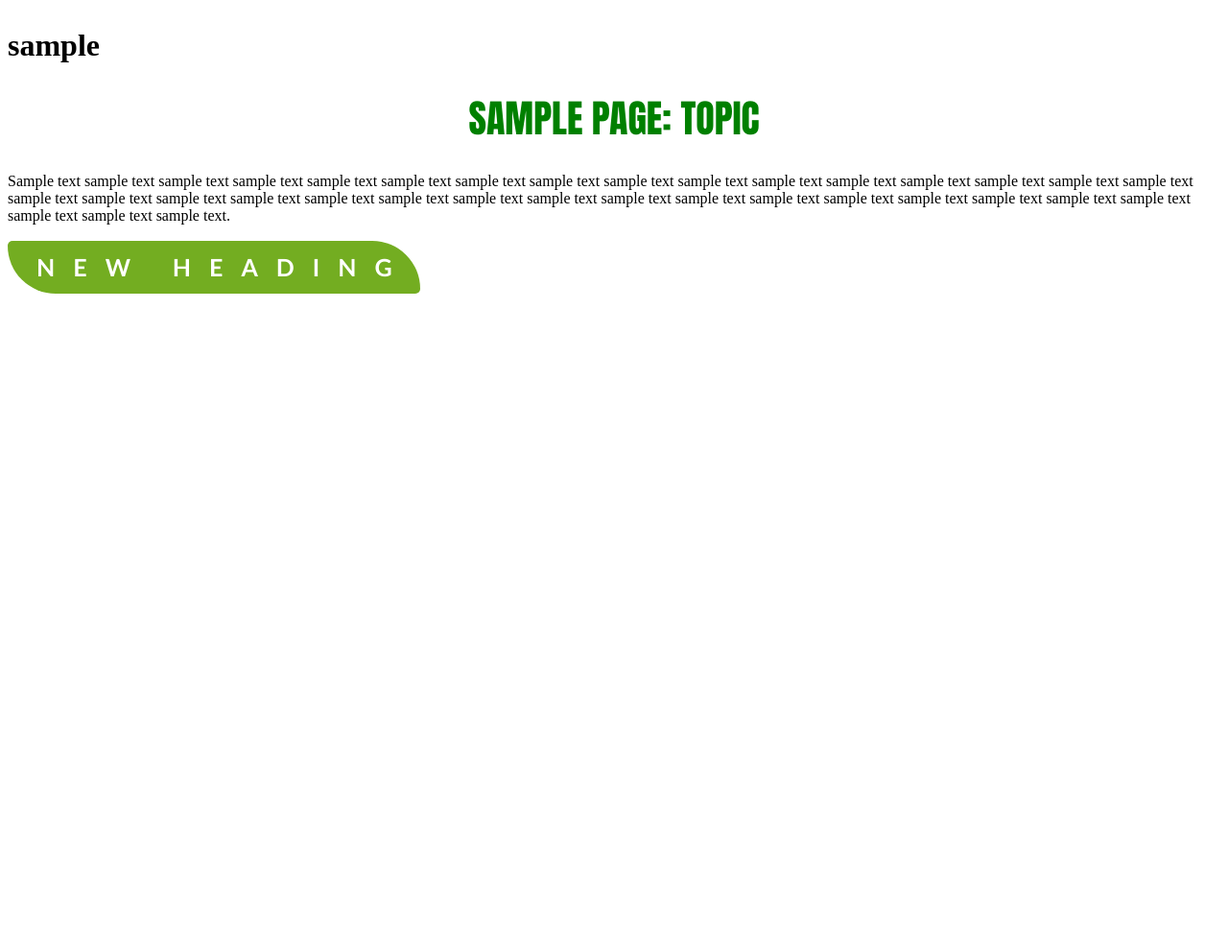
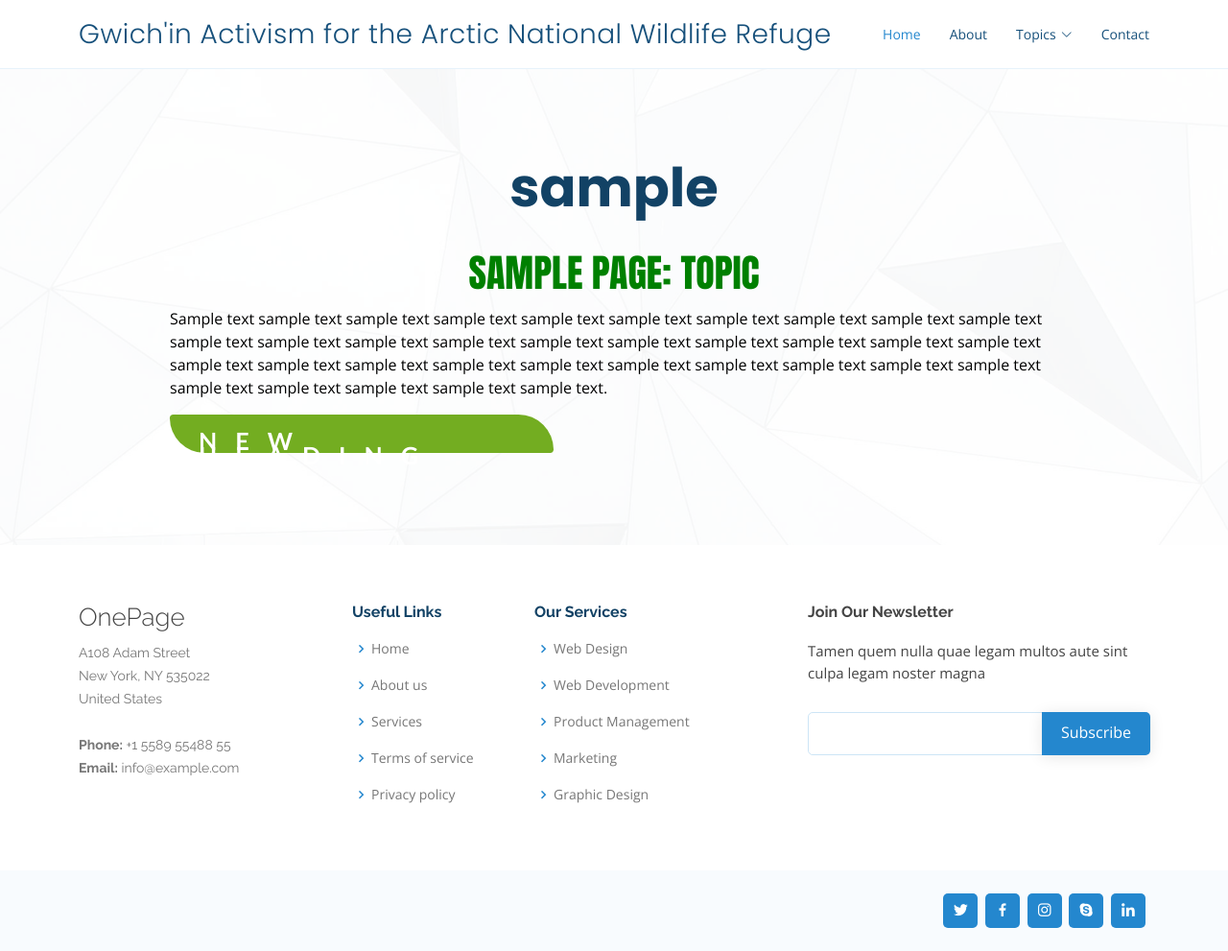
Before and after one commit to rudainaa/anthro281, a FastAPI app: page /topic/test-1 in a window 1280 px wide. Shown: the whole page at 96% size. Before the commit the page ends 306 px from the top, so only its background shows below. Run offline with FastAPI, Linux system fonts and the light colour scheme; some libraries are stand-ins or nearby versions.

Commit message:
added base template and theme to topic page

```diff
--- a/main.py
+++ b/main.py
@@ -40,6 +40,7 @@ def index(request:Request):
 @app.get("/topic/{slug}")
 def topics(request:Request, slug:str):
     context = {"request": request}
+    context['topics'] = load_topics()
     context['page'] = load_topics(stem=slug)[0]
 
     return templates.TemplateResponse("topic.html", context)
--- /dev/null
+++ b/templates/base.html
@@ -0,0 +1,156 @@
+<!DOCTYPE html>
+<html lang="en">
+
+<head>
+  <meta charset="utf-8">
+  <meta content="width=device-width, initial-scale=1.0" name="viewport">
+
+  <title>{% block title %}Anthropology 281{% endblock %}</title>
+  <meta content="" name="description">
+  <meta content="" name="keywords">
+
+  <!-- Favicons -->
+  <link href="../assets/img/favicon.png" rel="icon">
+  <link href="../assets/img/apple-touch-icon.png" rel="apple-touch-icon">
+
+  <!-- Google Fonts -->
+  <link href="https://fonts.googleapis.com/css?family=Open+Sans:300,300i,400,400i,600,600i,700,700i|Raleway:300,300i,400,400i,500,500i,600,600i,700,700i|Poppins:300,300i,400,400i,500,500i,600,600i,700,700i" rel="stylesheet">
+
+  <!-- Vendor CSS Files -->
+  <link href="../assets/vendor/aos/aos.css" rel="stylesheet">
+  <link href="../assets/vendor/bootstrap/css/bootstrap.min.css" rel="stylesheet">
+  <link href="../assets/vendor/bootstrap-icons/bootstrap-icons.css" rel="stylesheet">
+  <link href="../assets/vendor/boxicons/css/boxicons.min.css" rel="stylesheet">
+  <link href="../assets/vendor/glightbox/css/glightbox.min.css" rel="stylesheet">
+  <link href="../assets/vendor/remixicon/remixicon.css" rel="stylesheet">
+  <link href="../assets/vendor/swiper/swiper-bundle.min.css" rel="stylesheet">
+
+  <!-- Template Main CSS File -->
+  <link href="../assets/css/style.css" rel="stylesheet">
+
+  <!-- =======================================================
+  * Template Name: OnePage - v4.7.0
+  * Template URL: https://bootstrapmade.com/onepage-multipurpose-bootstrap-template/
+  * Author: BootstrapMade.com
+  * License: https://bootstrapmade.com/license/
+  ======================================================== -->
+</head>
+
+<body>
+
+  <!-- ======= Header ======= -->
+  <header id="header" class="fixed-top">
+    <div class="container d-flex align-items-center justify-content-between">
+
+      <h1 class="logo"><a href="/">Gwich'in Activism for the Arctic National Wildlife Refuge</a></h1>
+      <!-- Uncomment below if you prefer to use an image logo -->
+      <!-- <a href="index.html" class="logo"><img src="../assets/img/logo.png" alt="" class="img-fluid"></a>-->
+
+      <nav id="navbar" class="navbar">
+        <ul>
+          <li><a class="nav-link scrollto active" href="#hero">Home</a></li>
+          <li><a class="nav-link scrollto" href="#about">About</a></li>
+          <li class="dropdown"><a href="#"><span>Topics</span> <i class="bi bi-chevron-down"></i></a>
+            <ul>
+                {% for t in topics %}
+                    <li><a href="/topic/{{t.stem}}">{{ t.title }}</a></li>
+                {% endfor %}
+
+            </ul>
+          </li>
+          <li><a class="nav-link scrollto" href="#contact">Contact</a></li>
+
+        </ul>
+        <i class="bi bi-list mobile-nav-toggle"></i>
+      </nav><!-- .navbar -->
+
+    </div>
+  </header><!-- End Header -->
+{% block content %}{% endblock %}
+
+  <!-- ======= Footer ======= -->
+  <footer id="footer">
+
+    <div class="footer-top">
+      <div class="container">
+        <div class="row">
+
+          <div class="col-lg-3 col-md-6 footer-contact">
+            <h3>OnePage</h3>
+            <p>
+              A108 Adam Street <br>
+              New York, NY 535022<br>
+              United States <br><br>
+              <strong>Phone:</strong> +1 5589 55488 55<br>
+              <strong>Email:</strong> info@example.com<br>
+            </p>
+          </div>
+
+          <div class="col-lg-2 col-md-6 footer-links">
+            <h4>Useful Links</h4>
+            <ul>
+              <li><i class="bx bx-chevron-right"></i> <a href="#">Home</a></li>
+              <li><i class="bx bx-chevron-right"></i> <a href="#">About us</a></li>
+              <li><i class="bx bx-chevron-right"></i> <a href="#">Services</a></li>
+              <li><i class="bx bx-chevron-right"></i> <a href="#">Terms of service</a></li>
+              <li><i class="bx bx-chevron-right"></i> <a href="#">Privacy policy</a></li>
+            </ul>
+          </div>
+
+          <div class="col-lg-3 col-md-6 footer-links">
+            <h4>Our Services</h4>
+            <ul>
+              <li><i class="bx bx-chevron-right"></i> <a href="#">Web Design</a></li>
+              <li><i class="bx bx-chevron-right"></i> <a href="#">Web Development</a></li>
+              <li><i class="bx bx-chevron-right"></i> <a href="#">Product Management</a></li>
+              <li><i class="bx bx-chevron-right"></i> <a href="#">Marketing</a></li>
+              <li><i class="bx bx-chevron-right"></i> <a href="#">Graphic Design</a></li>
+            </ul>
+          </div>
+
+          <div class="col-lg-4 col-md-6 footer-newsletter">
+            <h4>Join Our Newsletter</h4>
+            <p>Tamen quem nulla quae legam multos aute sint culpa legam noster magna</p>
+            <form action="" method="post">
+              <input type="email" name="email"><input type="submit" value="Subscribe">
+            </form>
+          </div>
+
+        </div>
+      </div>
+    </div>
+
+    <div class="container d-md-flex py-4">
+
+      <div class="me-md-auto text-center text-md-start">
+
+
+      </div>
+      <div class="social-links text-center text-md-right pt-3 pt-md-0">
+        <a href="#" class="twitter"><i class="bx bxl-twitter"></i></a>
+        <a href="#" class="facebook"><i class="bx bxl-facebook"></i></a>
+        <a href="#" class="instagram"><i class="bx bxl-instagram"></i></a>
+        <a href="#" class="google-plus"><i class="bx bxl-skype"></i></a>
+        <a href="#" class="linkedin"><i class="bx bxl-linkedin"></i></a>
+      </div>
+    </div>
+  </footer><!-- End Footer -->
+
+  <div id="preloader"></div>
+  <a href="#" class="back-to-top d-flex align-items-center justify-content-center"><i class="bi bi-arrow-up-short"></i></a>
+
+  <!-- Vendor JS Files -->
+  <script src="../assets/vendor/purecounter/purecounter.js"></script>
+  <script src="../assets/vendor/aos/aos.js"></script>
+  <script src="../assets/vendor/bootstrap/js/bootstrap.bundle.min.js"></script>
+  <script src="../assets/vendor/glightbox/js/glightbox.min.js"></script>
+  <script src="../assets/vendor/isotope-layout/isotope.pkgd.min.js"></script>
+  <script src="../assets/vendor/swiper/swiper-bundle.min.js"></script>
+  <script src="../assets/vendor/php-email-form/validate.js"></script>
+
+  <!-- Template Main JS File -->
+  <script src="../assets/js/main.js"></script>
+
+</body>
+
+</html>
--- a/templates/topic.html
+++ b/templates/topic.html
@@ -1,13 +1,24 @@
-<html>
+{% extends 'base.html' %}
+{% block title %}{{ page.title }}{% endblock %}
+{% block content %}
+<section id="hero" class="d-flex align-items-center">
+    <div class="container position-relative" data-aos="fade-up" data-aos-delay="100">
+      <div class="row justify-content-center">
+        <div class="col-xl-7 col-lg-9 text-center">
+          <h1>{{ page.title }}</h1>
+          {% if page.thumbnail %}
+          <img  class="img-fluid" src="{{ page.thumbnail }}" />
+          {% endif %}
+        </div>
+        <div class="col-xl-10 col-lg-12 text-left">
+          <p>{{ page.content|safe }}</p>
+          </div>
+        </div>
+      </div>
+    </div>
+</section>
 
-<head>
-    <title>{{ page.title }}</title>
-</head>
 
-<body>
-    <img src="{{ page.thumbnail }}" />
-    <h1>{{ page.title }}</h1>
-    <p>{{ page.content|safe }}</p>
-</body>
 
-</html>
+
+{% endblock %}
```
Also changed, not shown: templates/index.html (+3 -69 lines).
